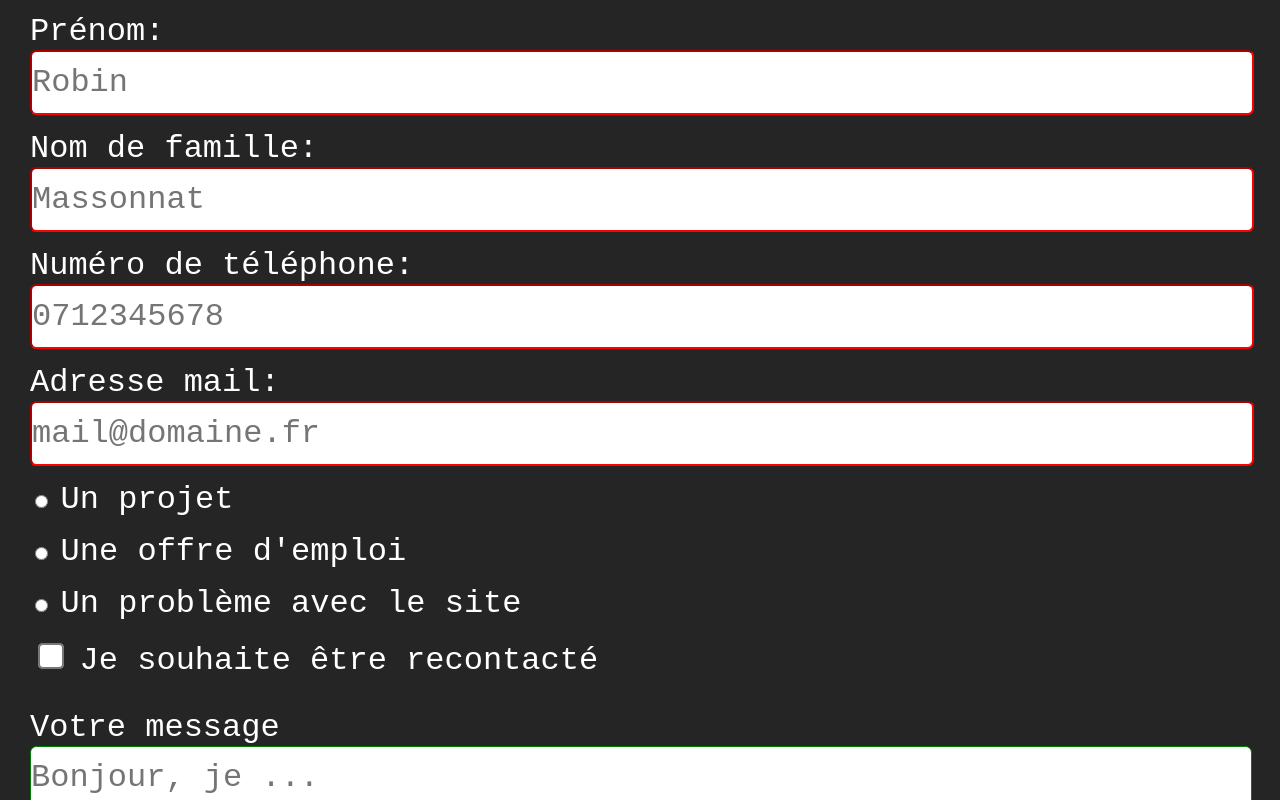
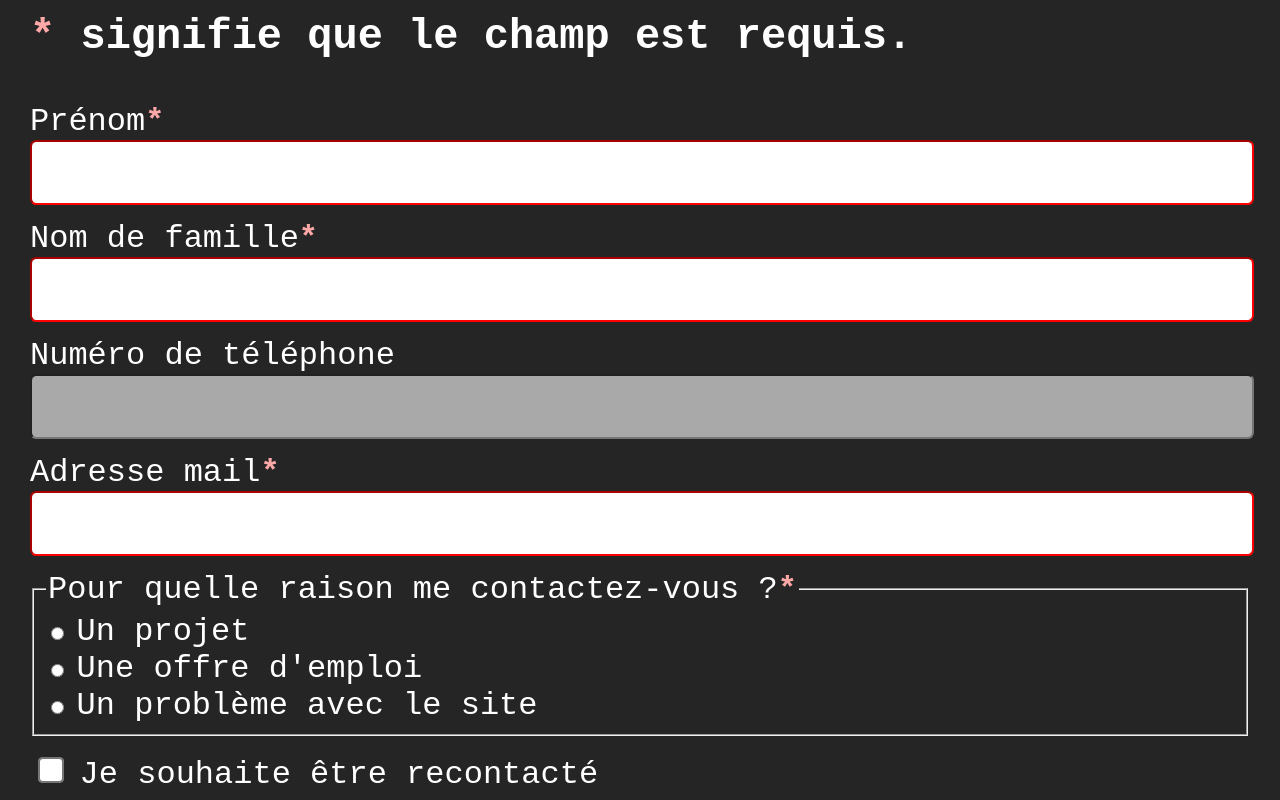
Before and after one commit to Farmeurimmo/portfolio-supinfo, a plain HTML site: page index.html in a window 1280 px wide. Shown: the part 4840-5640 px from the top of the page. Drawn offline with Linux system fonts and the light colour scheme.

Commit message:
Made the website more accessible

```diff
--- a/assets/css/style.css
+++ b/assets/css/style.css
@@ -37,7 +37,12 @@ nav {
 }
 
 .submit:hover {
-    background-color: rgba(240, 240, 240, 1);
+    background-color: orange;
+}
+
+.require {
+    color: #FFA8A8;
+    font-weight: bolder;
 }
 
 .important {
@@ -96,7 +101,7 @@ h3 {
     font-size: 60px;
 }
 
-a, textarea, input, p, td, thead, th, label {
+a, textarea, input, p, td, thead, th, label, legend {
     font-size: 42px;
 }
 
@@ -185,7 +190,12 @@ input:required:valid, textarea:required:invalid {
 }
 
 input:optional {
-    background-color: lightgray;
+    background-color: darkgray;
+}
+
+input.submit {
+    text-decoration: underline;
+    background-color: darkorange;
 }
 
 input:checked {
@@ -217,6 +227,11 @@ footer .footer {
     flex-direction: column;
     gap: 30px;
     margin-bottom: 20px;
+}
+
+.form-group {
+    display: flex;
+    flex-direction: column;
 }
 
 a.backtotop {
@@ -266,7 +281,7 @@ input[type="checkbox"] {
         font-size: 42px;
     }
 
-    a, textarea, input, p, td, thead, th, label {
+    a, textarea, input, p, td, thead, th, label, legend {
         font-size: 32px;
     }
 
@@ -304,7 +319,7 @@ input[type="checkbox"] {
         font-size: 34px;
     }
 
-    a, textarea, input, p, td, thead, th, label {
+    a, textarea, input, p, td, thead, th, label, legend {
         font-size: 26px;
     }
 }
--- a/index.html
+++ b/index.html
@@ -2,7 +2,7 @@
 <html lang="fr">
 <head>
     <meta charset="UTF-8">
-    <title>Robin MASSONNAT</title>
+    <title>Portfolio de MASSONNAT Robin</title>
     <link href="assets/css/style.css" rel="stylesheet">
 </head>
 <body>
@@ -143,6 +143,7 @@
 
 <section id="contact">
     <h2>Me contacter</h2>
+    <h3><strong class="require">*</strong> signifie que le champ est requis.</h3>
     <form action="https://api.web3forms.com/submit" method="POST">
 
         <input name="access_key" type="hidden" value="00572e2f-f2e8-4512-b062-1d762b113365">
@@ -150,42 +151,45 @@
         <div class="form-wrapper">
             <div class="info-wrapper">
                 <div class="form-group">
-                    <label for="fname">Prénom:</label><br>
-                    <input id="fname" name="fname" placeholder="Robin" required type="text">
+                    <label for="fname">Prénom<strong class="require">*</strong></label>
+                    <input autocomplete="given-name" id="fname" name="first-name" required type="text">
                 </div>
                 <div class="form-group">
-                    <label for="lname">Nom de famille:</label><br>
-                    <input id="lname" name="lname" placeholder="Massonnat" required type="text">
+                    <label for="lname">Nom de famille<strong class="require">*</strong></label>
+                    <input autocomplete="family-name" id="lname" name="last-name" required type="text">
                 </div>
                 <div class="form-group">
-                    <label for="phone">Numéro de téléphone:</label><br>
-                    <input id="phone" name="Téléphone" placeholder="0712345678" required type="text">
+                    <label for="phone">Numéro de téléphone</label>
+                    <input autocomplete="tel" id="phone" name="phone" type="text">
                 </div>
                 <div class="form-group">
-                    <label for="mail">Adresse mail:</label><br>
-                    <input id="mail" name="Mail" placeholder="mail@domaine.fr" required type="text">
+                    <label for="mail">Adresse mail<strong class="require">*</strong></label>
+                    <input autocomplete="email" id="mail" name="email" required type="text">
                 </div>
-                <div class="form-group">
-                    <input id="radio1" name="contact-type" type="radio">
+                <fieldset>
+                    <legend>Pour quelle raison me contactez-vous ?<strong class="require">*</strong></legend>
+                    <div>
+                        <input autocomplete="off" id="radio1" name="contact-raison" type="radio">
                         <label for="radio1">Un projet</label>
                     </div>
-                <div class="form-group">
-                    <input id="radio2" name="contact-type" type="radio">
+                    <div>
+                        <input autocomplete="off" id="radio2" name="contact-raison" type="radio">
                         <label for="radio2">Une offre d'emploi</label>
                     </div>
-                <div class="form-group">
-                    <input id="radio3" name="contact-type" type="radio">
+                    <div>
+                        <input autocomplete="off" id="radio3" name="contact-raison" type="radio">
                         <label for="radio3">Un problème avec le site</label>
                     </div>
-                <div class="form-group">
-                    <input id="canbecontactedagain" name="Me recontacter" type="checkbox">
+                </fieldset>
+                <div>
+                    <input autocomplete="off" id="canbecontactedagain" name="Me recontacter" type="checkbox">
                     <label for="canbecontactedagain">Je souhaite être recontacté</label>
                 </div>
             </div>
             <div class="message-wrapper">
                 <div class="form-group">
-                    <label for="message">Votre message</label><br>
-                    <textarea id="message" name="Message" placeholder="Bonjour, je ..." required
+                    <label for="message">Votre message<strong class="require">*</strong></label>
+                    <textarea id="message" name="Message" placeholder="Bonjour, je souhaite" required
                               rows="15"></textarea>
                 </div>
                 <div class="form-group">
```
Lines whose indentation alone changed are shown as unchanged.
